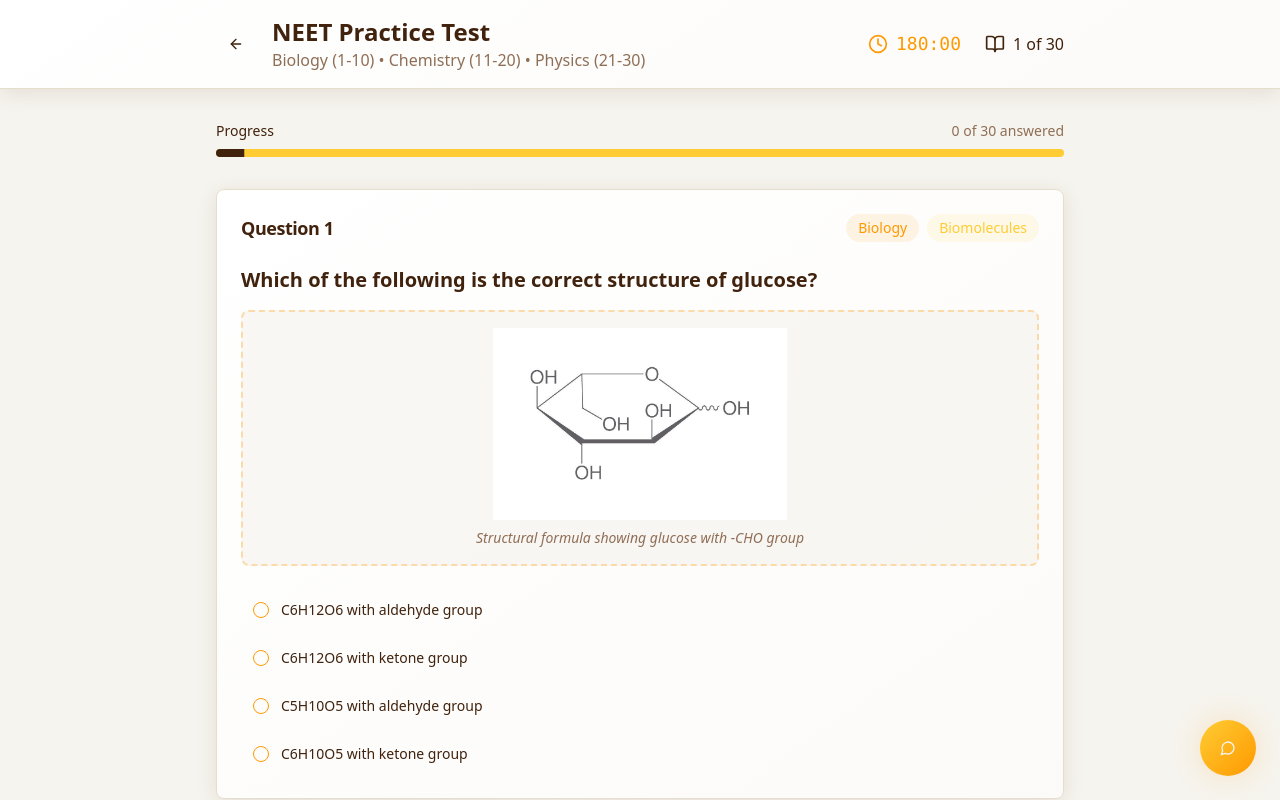
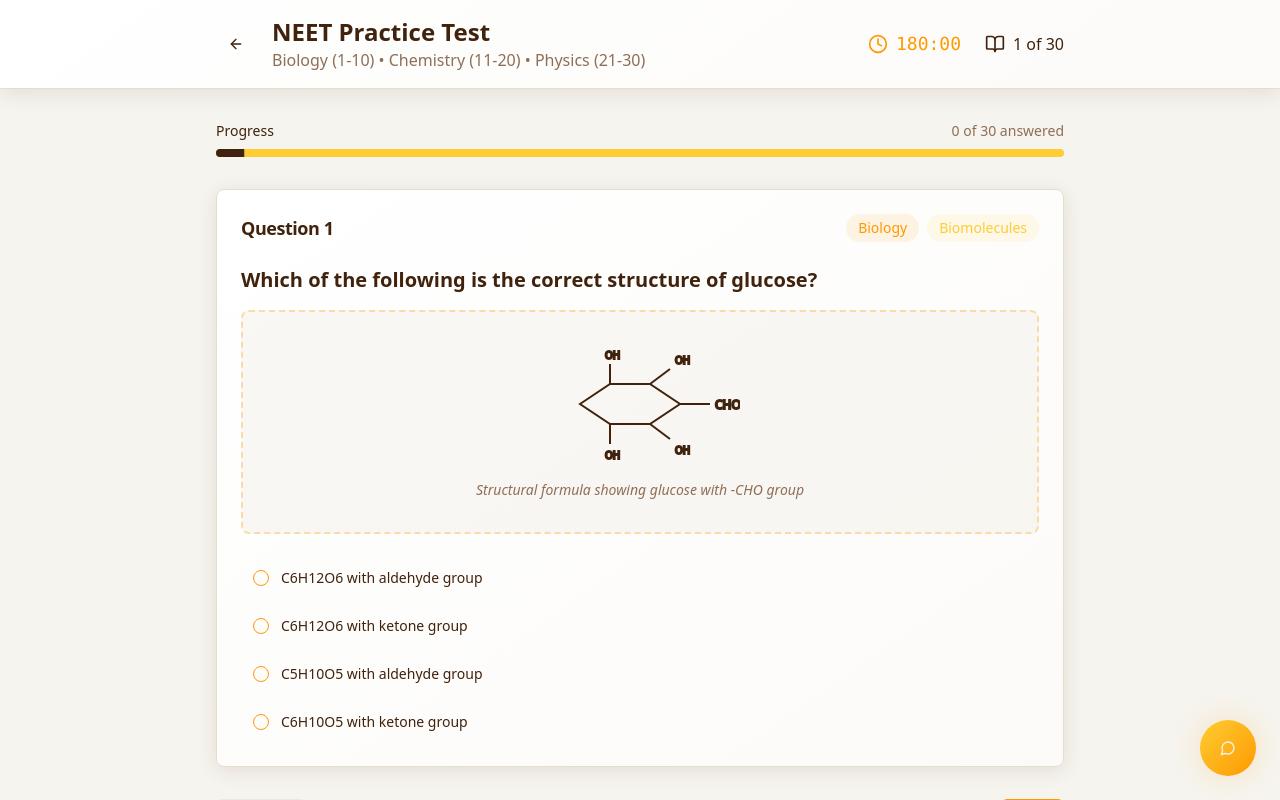
Before and after one commit to roshangeorge97/studywiz-genius, a React (Vite) app: page /test in a window 1280 px wide. Shown: the top 800 px of the page. Built offline with nearby package versions, Linux system fonts and the light colour scheme.

Commit message:
Update SVGs to be transparent

```diff
--- a/src/pages/TestTaking.tsx
+++ b/src/pages/TestTaking.tsx
@@ -338,12 +338,79 @@ const TestTaking = () => {
               </h2>
 
               {questions[currentQuestion].hasImage && (
-                <div className="bg-muted/30 border-2 border-dashed border-accent/30 rounded-lg p-4 mb-4 text-center">
-                  <img
-                    src={`src/assets/glucose-image.jpeg`}
-                    alt={questions[currentQuestion].imageDescription || "Question related image"}
-                    className="mx-auto mb-2 max-h-48 object-contain"
-                  />
+                <div className="bg-muted/30 border-2 border-dashed border-accent/30 rounded-lg p-8 mb-4 text-center">
+                  <div className="flex justify-center mb-4">
+                    {questions[currentQuestion].id === 1 ? (
+                      // Glucose structure representation
+                      <svg width="200" height="120" viewBox="0 0 200 120" className="text-foreground">
+                        <g stroke="currentColor" strokeWidth="2" fill="none">
+                          {/* Glucose ring structure */}
+                          <polygon points="40,60 70,40 110,40 140,60 110,80 70,80" strokeWidth="2" />
+                          {/* CHO group */}
+                          <line x1="140" y1="60" x2="170" y2="60" />
+                          <text x="175" y="65" fontSize="12" fill="currentColor">CHO</text>
+                          {/* OH groups */}
+                          <line x1="70" y1="40" x2="70" y2="20" />
+                          <text x="65" y="15" fontSize="10" fill="currentColor">OH</text>
+                          <line x1="110" y1="40" x2="130" y2="25" />
+                          <text x="135" y="20" fontSize="10" fill="currentColor">OH</text>
+                          <line x1="110" y1="80" x2="130" y2="95" />
+                          <text x="135" y="110" fontSize="10" fill="currentColor">OH</text>
+                          <line x1="70" y1="80" x2="70" y2="100" />
+                          <text x="65" y="115" fontSize="10" fill="currentColor">OH</text>
+                        </g>
+                      </svg>
+                    ) : questions[currentQuestion].id === 11 ? (
+                      // SN2 mechanism representation
+                      <svg width="250" height="100" viewBox="0 0 250 100" className="text-foreground">
+                        <g stroke="currentColor" strokeWidth="2" fill="none">
+                          {/* Nucleophile approach */}
+                          <circle cx="30" cy="50" r="8" />
+                          <text x="22" y="55" fontSize="12" fill="currentColor">Nu⁻</text>
+                          <line x1="38" y1="50" x2="80" y2="50" strokeDasharray="5,5" />
+                          {/* Carbon center */}
+                          <circle cx="100" cy="50" r="6" fill="currentColor" />
+                          <text x="95" y="55" fontSize="10" fill="white">C</text>
+                          {/* Leaving group */}
+                          <line x1="120" y1="50" x2="160" y2="50" strokeDasharray="5,5" />
+                          <circle cx="180" cy="50" r="8" />
+                          <text x="175" y="55" fontSize="12" fill="currentColor">X⁻</text>
+                          {/* Backside attack arrow */}
+                          <path d="M 40 30 Q 70 20 90 40" markerEnd="url(#arrowhead)" />
+                        </g>
+                      </svg>
+                    ) : questions[currentQuestion].id === 15 ? (
+                      // Benzene structure
+                      <svg width="150" height="150" viewBox="0 0 150 150" className="text-foreground">
+                        <g stroke="currentColor" strokeWidth="2" fill="none">
+                          {/* Benzene ring */}
+                          <polygon points="75,25 115,50 115,100 75,125 35,100 35,50" />
+                          {/* Inner circle representing delocalization */}
+                          <circle cx="75" cy="75" r="30" strokeDasharray="8,4" />
+                          {/* Carbon labels */}
+                          <text x="70" y="20" fontSize="10" fill="currentColor">C</text>
+                          <text x="120" y="55" fontSize="10" fill="currentColor">C</text>
+                          <text x="120" y="105" fontSize="10" fill="currentColor">C</text>
+                          <text x="70" y="135" fontSize="10" fill="currentColor">C</text>
+                          <text x="25" y="105" fontSize="10" fill="currentColor">C</text>
+                          <text x="25" y="55" fontSize="10" fill="currentColor">C</text>
+                        </g>
+                      </svg>
+                    ) : (
+                      // Default chemical structure icon
+                      <div className="w-32 h-32 rounded-full bg-accent/20 flex items-center justify-center">
+                        <svg width="64" height="64" viewBox="0 0 24 24" fill="none" className="text-accent">
+                          <circle cx="12" cy="12" r="3" stroke="currentColor" strokeWidth="2"/>
+                          <circle cx="6" cy="6" r="2" stroke="currentColor" strokeWidth="2"/>
+                          <circle cx="18" cy="6" r="2" stroke="currentColor" strokeWidth="2"/>
+                          <circle cx="6" cy="18" r="2" stroke="currentColor" strokeWidth="2"/>
+                          <circle cx="18" cy="18" r="2" stroke="currentColor" strokeWidth="2"/>
+                          <path d="m9 9 6 6" stroke="currentColor" strokeWidth="2"/>
+                          <path d="m15 9-6 6" stroke="currentColor" strokeWidth="2"/>
+                        </svg>
+                      </div>
+                    )}
+                  </div>
                   <p className="text-sm text-muted-foreground italic">
                     {questions[currentQuestion].imageDescription}
                   </p>
```
